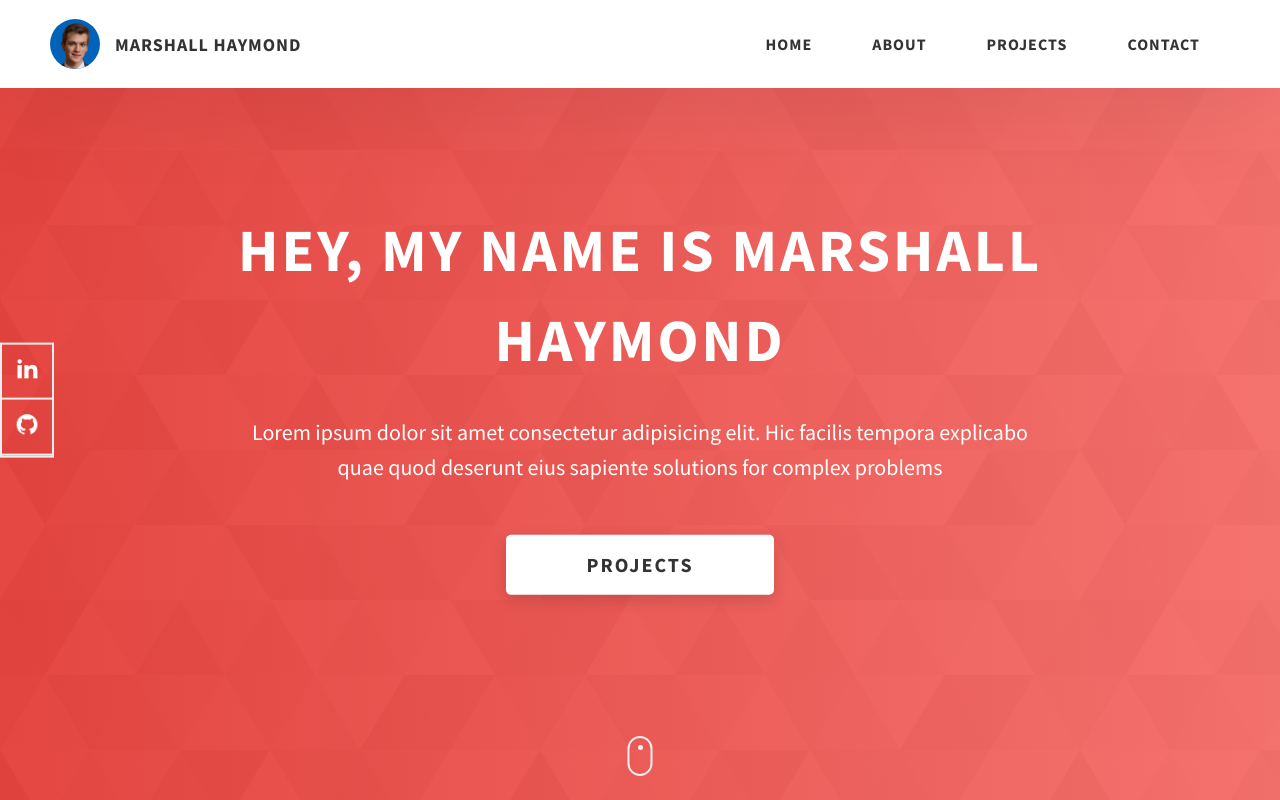
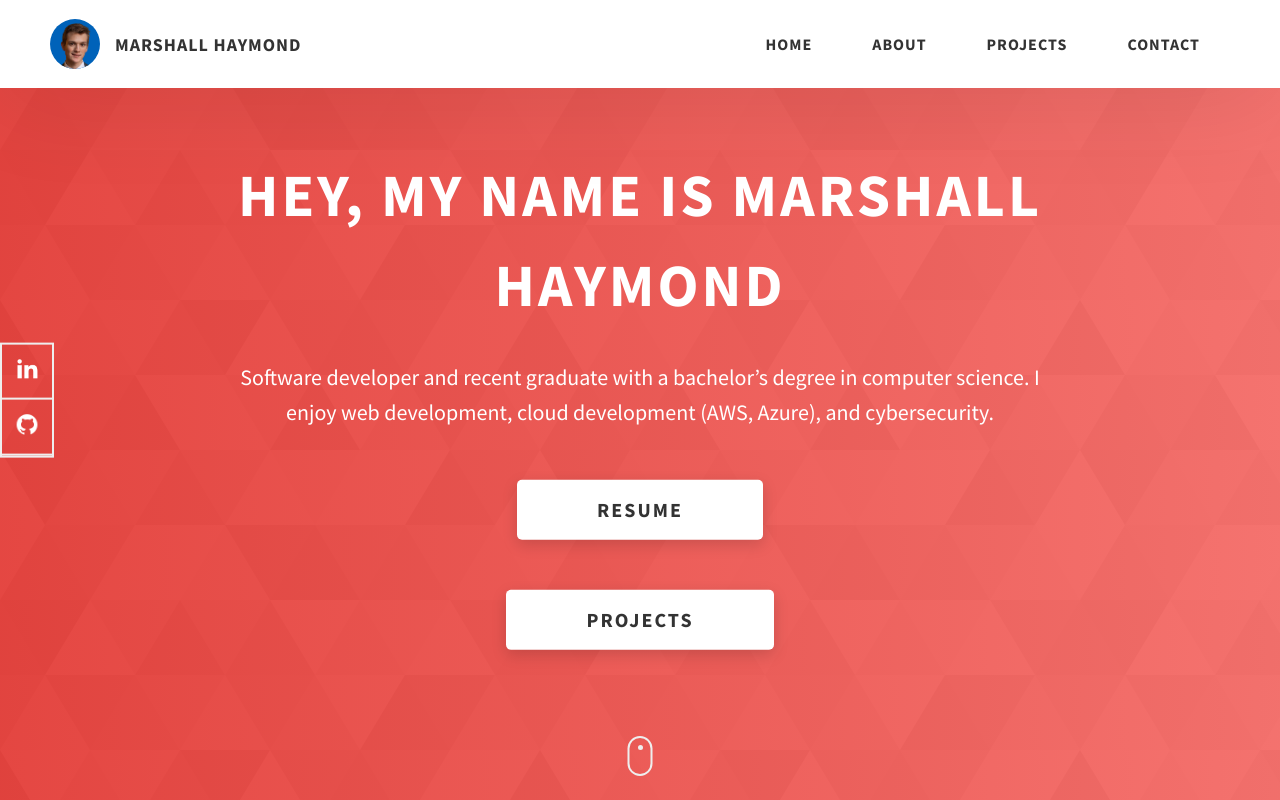
Before and after one commit to HaymondM/Marshall_Haymond_Portfolio, an Angular app: page / in a window 1280 px wide. Shown: the top 800 px of the page. Built offline with nearby package versions, Linux system fonts and the light colour scheme.

Commit message:
Added more info

```diff
--- a/src/app/app.component.html
+++ b/src/app/app.component.html
@@ -74,13 +74,15 @@
         <h1 class="heading-primary">Hey, My name is Marshall Haymond</h1>
         <div class="home-hero__info">
           <p class="text-primary">
-            Lorem ipsum dolor sit amet consectetur adipisicing elit. Hic facilis
-            tempora explicabo quae quod deserunt eius sapiente solutions for
-            complex problems
+            Software developer and recent graduate with a bachelor’s degree in computer science.
+            I enjoy web development, cloud development (AWS, Azure), and cybersecurity.
           </p>
         </div>
         <div class="home-hero__cta">
-          <a href="./#projects" class="btn btn--bg">Projects</a>
+        <a href="./#projects" class="btn btn--bg">Resume</a>
+        </div>
+        <div class="home-hero__cta">
+        <a href="./#projects" class="btn btn--bg">Projects</a>
         </div>
       </div>
       <div class="home-hero__socials">
```
